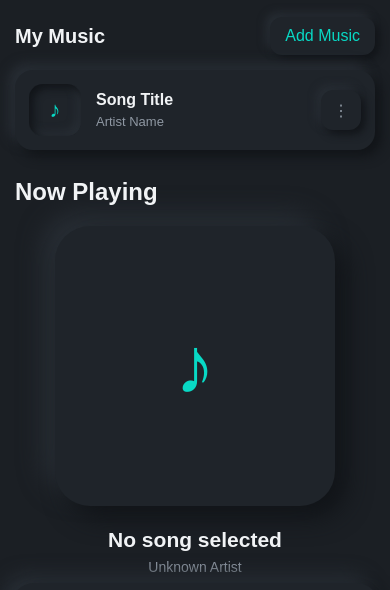
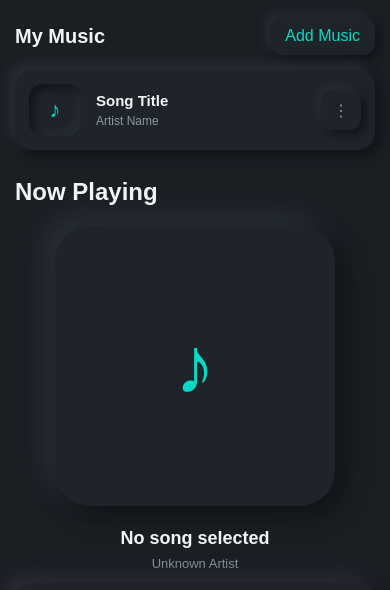
Before and after one commit to vishwajeetsinghshrinet/VSMusic, a plain HTML site: page index.html in a window 390 px wide. Shown: the part 171-761 px from the top of the page. Drawn offline with Linux system fonts and the light colour scheme.

Commit message:
fixed the responsive of mobile

```diff
--- a/css/style.css
+++ b/css/style.css
@@ -514,3 +514,51 @@ input[type="range"]::-webkit-slider-thumb {
     padding-bottom: 30px;
   }
 }
+
+/* ================================
+   Responsive Text
+   ================================ */
+
+.song-info,
+.current-song,
+.playlist-item {
+  min-width: 0;
+}
+
+.song-info h3,
+.song-info p,
+.current-song h2,
+.current-song p,
+.playlist-item h3,
+.playlist-item p {
+  overflow-wrap: anywhere;
+  word-break: break-word;
+}
+
+/* Keep song list layout stable */
+.song-item {
+  min-width: 0;
+}
+
+.song-info {
+  overflow: hidden;
+}
+
+/* Mobile */
+@media (max-width: 480px) {
+  .current-song h2 {
+    font-size: 18px;
+  }
+
+  .current-song p {
+    font-size: 13px;
+  }
+
+  .song-info h3 {
+    font-size: 15px;
+  }
+
+  .song-info p {
+    font-size: 12px;
+  }
+}
```
